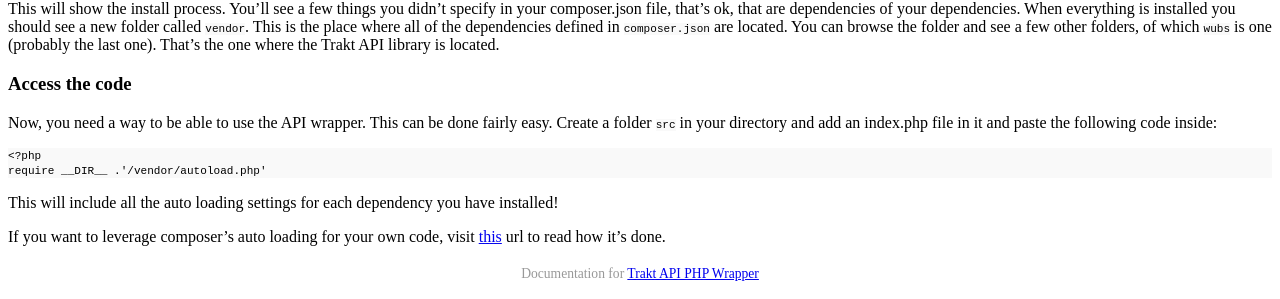
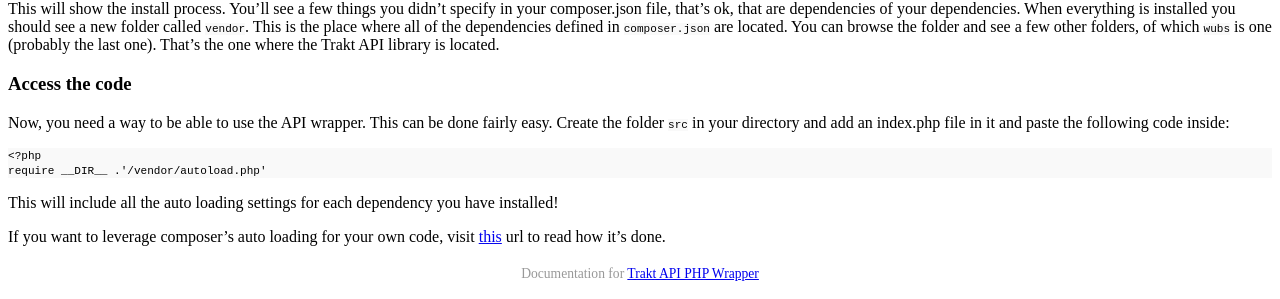
Before and after one commit to megawubs/trakt-api-wrapper, a Jekyll site: the page built from _posts/2015-06-02-installation.md, in a window 1280 px wide. Shown: the part 1187-1486 px from the top of the page. Built offline with Jekyll 4.4.1, drawn with Linux system fonts in a browser that asks for light colours; Markdown is read by kramdown in place of the engine named in the settings; a style sheet for code colours, icons or effects is not loaded.

Commit message:
Minor changes

````diff
--- a/_posts/2015-06-02-installation.md
+++ b/_posts/2015-06-02-installation.md
@@ -85,7 +85,7 @@ is located.
 
 ### Access the code
 
-Now, you need a way to be able to use the API wrapper. This can be done fairly easy. Create a folder `src` in your
+Now, you need a way to be able to use the API wrapper. This can be done fairly easy. Create the folder `src` in your
 directory and add an index.php file in it and paste the following code inside:
 
 ```PHP
````
Also changed, not shown: _posts/2015-06-09-oauth.md (+1 -1 lines).
